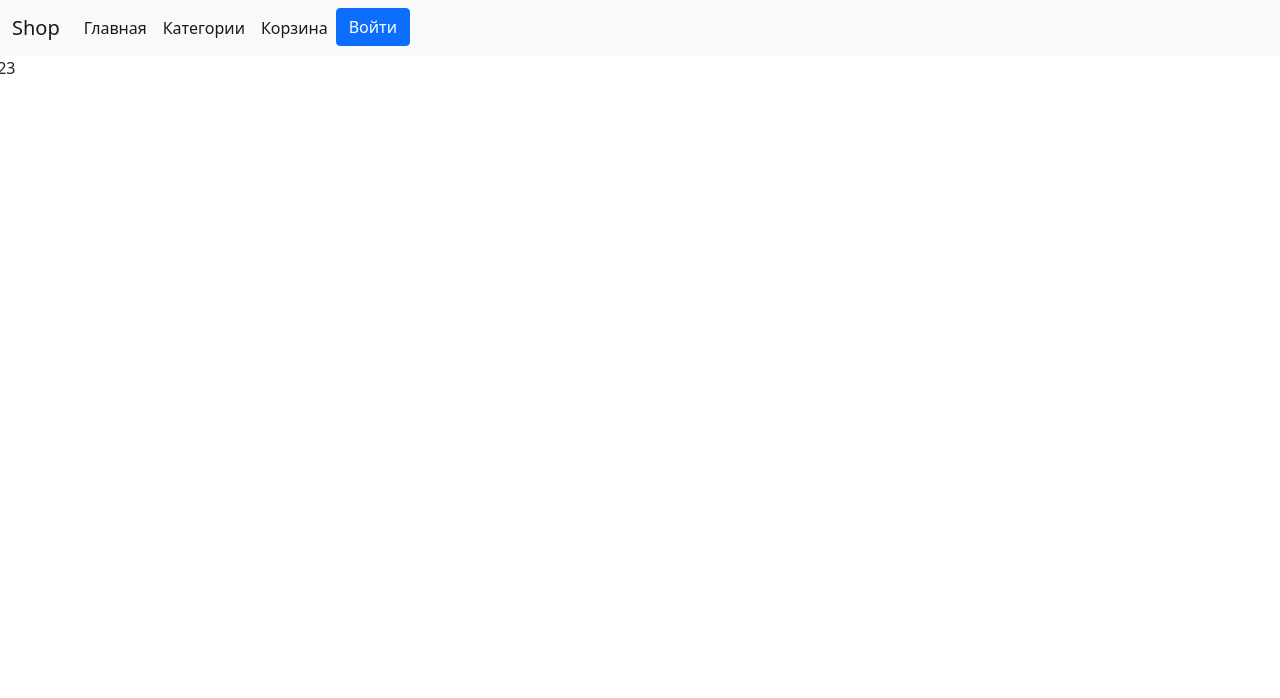
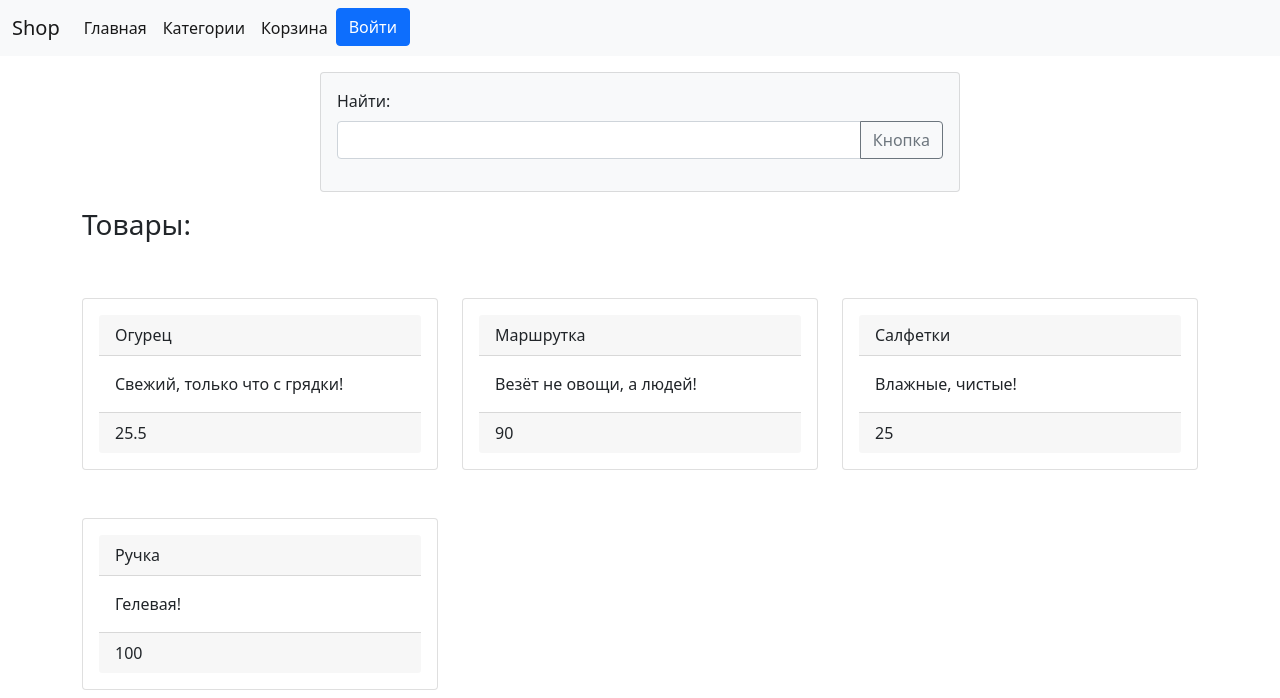
Before and after one commit to VyacheslavMironov/ShopMarket, a Vue app: page /#/catalog in a window 1280 px wide. Shown: the top 698 px of the page. Built offline with nearby package versions, Linux system fonts and the light colour scheme.

Commit message:
Сделал форму фильтра

```diff
--- a/package.json
+++ b/package.json
@@ -8,6 +8,7 @@
     "lint": "vue-cli-service lint"
   },
   "dependencies": {
+    "bootstrap-icons": "^1.10.5",
     "core-js": "^3.8.3",
     "vue": "^3.2.13",
     "vue-router": "^4.0.3"
--- a/src/views/CatalogView.vue
+++ b/src/views/CatalogView.vue
@@ -1,3 +1,82 @@
 <template>
-    <div class="row">123</div>
+    <div class="">
+        <div class="col-6 mx-auto p-3 mt-3 bg-light card">
+            <form>
+                <label for="exampleInputSearch" class="form-label d-block">Найти:</label>
+                <!-- Иконка прочищения -->
+                <svg xmlns="http://www.w3.org/2000/svg" width="16" height="16" fill="currentColor" v-bind:class="this.search.length > 0 ? 'd-block close_input_button bi bi-x-circle-fill' : 'd-none close_input_button bi bi-x-circle-fill'" viewBox="0 0 16 16">
+                    <path d="M16 8A8 8 0 1 1 0 8a8 8 0 0 1 16 0zM5.354 4.646a.5.5 0 1 0-.708.708L7.293 8l-2.647 2.646a.5.5 0 0 0 .708.708L8 8.707l2.646 2.647a.5.5 0 0 0 .708-.708L8.707 8l2.647-2.646a.5.5 0 0 0-.708-.708L8 7.293 5.354 4.646z"/>
+                </svg>
+                <!-- Конец -->
+                <div class="mb-3 input-group">
+                    <input type="text" v-model="search" class="form-control" id="exampleInputSearch" aria-describedby="button-addon2">
+                    <button class="btn btn-outline-secondary" type="button" id="button-addon2">Кнопка</button>
+                </div>
+            </form>
+        </div>
+        <div class="container mt-3">
+            <h3>Товары:</h3>
+        </div>
+        <div class="container">
+            <div class="row">
+                <div
+                    v-for="i in this.list"
+                    v-bind:key="i"
+                    class="col-4 mt-5"
+                >
+                    <div class="card p-3">
+                    <div class="card-header">{{ i.Name }}</div>
+                    <div class="card-body">{{ i.Description }}</div>
+                    <div class="card-footer">{{ i.Price }}</div>
+                    </div>
+                </div>
+            </div>
+        </div>
+    </div>
 </template>
+
+<script>
+    export default {
+    data() {
+        return {
+            search: "",
+            list: [
+                {
+                    Name: "Огурец",
+                    Description: "Свежий, только что с грядки!",
+                    Price: 25.50
+                },
+                {
+                    Name: "Маршрутка",
+                    Description: "Везёт не овощи, а людей!",
+                    Price: 90.00
+                },
+                {
+                    Name: "Салфетки",
+                    Description: "Влажные, чистые!",
+                    Price: 25.00
+                },
+                {
+                    Name: "Ручка",
+                    Description: "Гелевая!",
+                    Price: 100.00
+                }
+            ]
+        }
+    },
+    components: {
+
+    }
+    }
+</script>
+
+<style>
+    .close_input_button {
+        position: absolute;
+        left: 81%;
+        width: auto;
+        top: 50%;
+        z-index: 999;
+        cursor: pointer;
+    }
+</style>
--- a/src/views/HomeView.vue
+++ b/src/views/HomeView.vue
@@ -1,14 +1,16 @@
 <template>
-  <div class="home">
+  <div class="container">
     <div class="row">
       <div
         v-for="i in this.list"
         v-bind:key="i"
-        class="card p-3 col-4 mt-5"
+        class="col-4 mt-5"
       >
-        <div class="card-header">{{ i.Name }}</div>
-        <div class="card-body">{{ i.Description }}</div>
-        <div class="card-footer">{{ i.Price }}</div>
+        <div class="card p-3">
+          <div class="card-header">{{ i.Name }}</div>
+          <div class="card-body">{{ i.Description }}</div>
+          <div class="card-footer">{{ i.Price }}</div>
+        </div>
       </div>
     </div>
   </div>
```
Also changed, not shown: 1 other file (tests, documents, lock files or other folders).
